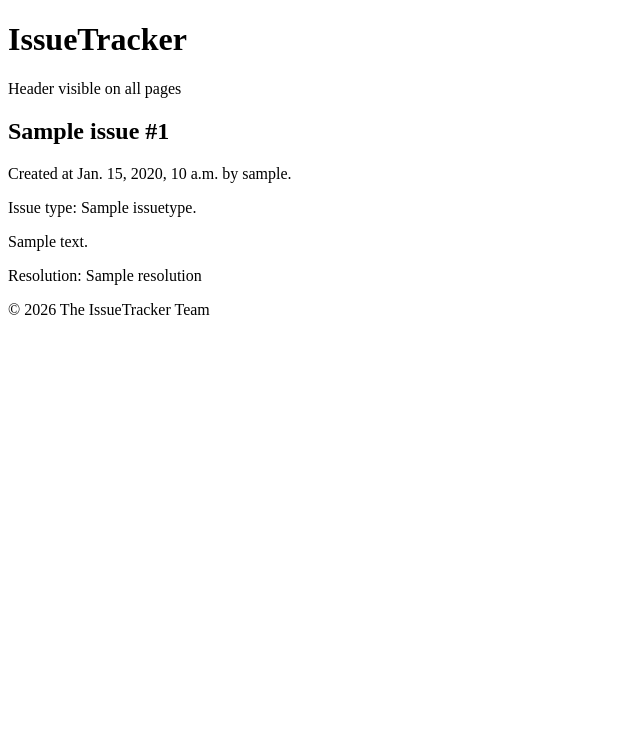
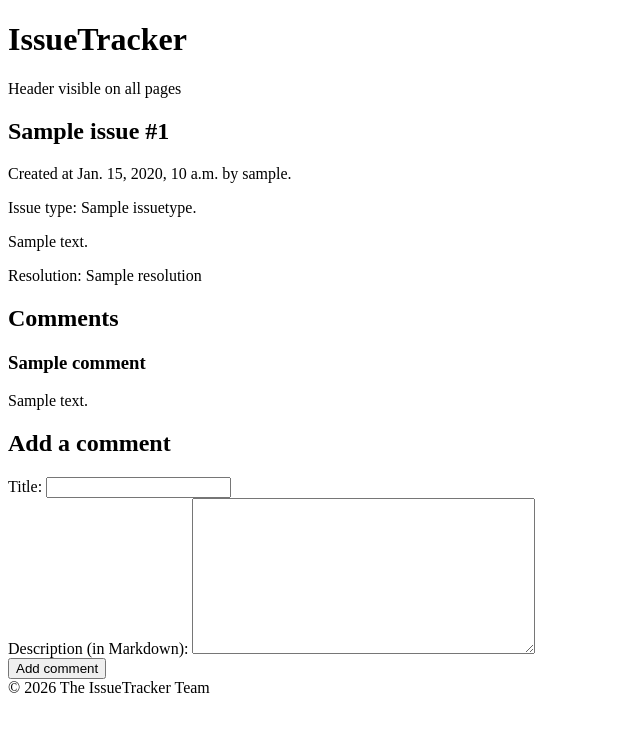
Before and after one commit to kudlicka/issuetracker, a Django app: page /issues/1/ in a window 1280 px wide. Shown: the top 732 px of the page, without its empty margins (0-640 px from the left). Run offline with Django 5.2, Linux system fonts and the light colour scheme; tables that the repository leaves empty hold one stand-in row (values such as "Sample post").

Commit message:
Add support for comments.

```diff
--- a/issues/forms.py
+++ b/issues/forms.py
@@ -1,7 +1,13 @@
 from django import forms
-from .models import Issue
+from .models import Issue, Comment
 
 class AddIssueForm(forms.ModelForm):
     class Meta:
         model = Issue
         fields = ['title', 'description_md', 'issue_type', 'due_date']
+
+
+class AddCommentForm(forms.ModelForm):
+    class Meta:
+        model = Comment
+        fields = ["title", "description_md"]
--- a/issues/models.py
+++ b/issues/models.py
@@ -48,11 +48,11 @@ class Issue(models.Model):
         super().save(*args, **kwargs)
 
 class Comment(models.Model):
-    issue = models.ForeignKey("Issue", on_delete=models.CASCADE)
+    issue = models.ForeignKey("Issue", on_delete=models.CASCADE, related_name="comments")
     created_at = models.DateTimeField(auto_now_add=True)
     created_by = models.ForeignKey(User, on_delete=models.SET_NULL, null=True)
     title = models.CharField(max_length=255)
-    description_md = models.TextField()
+    description_md = models.TextField(verbose_name="Description (in Markdown)")
     description_html = models.TextField(editable=False)
 
     class Meta:
--- a/issues/templates/view.html
+++ b/issues/templates/view.html
@@ -23,8 +23,26 @@
     Resolution: {{ issue.resolution.title }}
 </p>
 
+<h2>Comments</h2>
 
+{% for comment in comments %}
+<div class="comment">
+<h3>{{ comment.title }}</h3>
 
+<div class="comment-description">
+    {{ comment.description_html|safe }}
+</div>
+</div>
+
+{% endfor %}
+
+<h2>Add a comment</h2>
+
+<form action="{% url 'comment' issue_id=issue.id %}" method="post">
+    {% csrf_token %}
+    {{ add_comment_form }}
+    <div><input type="submit" value="Add comment"></div>
+</form>
 
 
 {% endblock %}
--- a/issues/urls.py
+++ b/issues/urls.py
@@ -5,5 +5,6 @@ from . import views
 urlpatterns = [
     path("", views.list, name="list"),
     path("add/", views.add, name="add"),
-    path("<int:issue_id>/", views.view, name="view")
+    path("<int:issue_id>/", views.view, name="view"),
+    path("<int:issue_id>/comment/", views.comment, name="comment")
 ]
--- a/issues/views.py
+++ b/issues/views.py
@@ -1,6 +1,6 @@
 from django.shortcuts import render, redirect, get_object_or_404
-from .forms import AddIssueForm
-from .models import Issue
+from .forms import AddIssueForm, AddCommentForm
+from .models import Issue, Comment
 
 # Create your views here.
 
@@ -11,7 +11,16 @@ def list(request):
 
 def view(request, issue_id):
     issue = get_object_or_404(Issue, id=issue_id)
-    return render(request, "view.html", {"issue": issue})
+    comments = issue.comments.order_by("created_at")
+    add_comment_form = AddCommentForm()
+    return render(
+        request,
+        "view.html",{
+            "issue": issue,
+            "add_comment_form": add_comment_form,
+            "comments": comments,
+        }
+    )
 
 
 def add(request):
@@ -25,3 +34,18 @@ def add(request):
     else:
         form = AddIssueForm()
     return render(request, "add.html", {"form": form})
+
+
+def comment(request, issue_id):
+    issue = get_object_or_404(Issue, id=issue_id)
+    if request.method == "POST":
+        form = AddCommentForm(request.POST)
+        if form.is_valid():
+            comment = form.save(commit=False)
+            comment.issue = issue
+            comment.created_by = request.user
+            comment.save()
+            return redirect("view", issue_id=issue.id)
+    else:
+        form = AddCommentForm()
+    return render(request, "comment.html", {"form": form})
```
Also changed, not shown: issues/templates/comment.html (added, +17 -0 lines).
